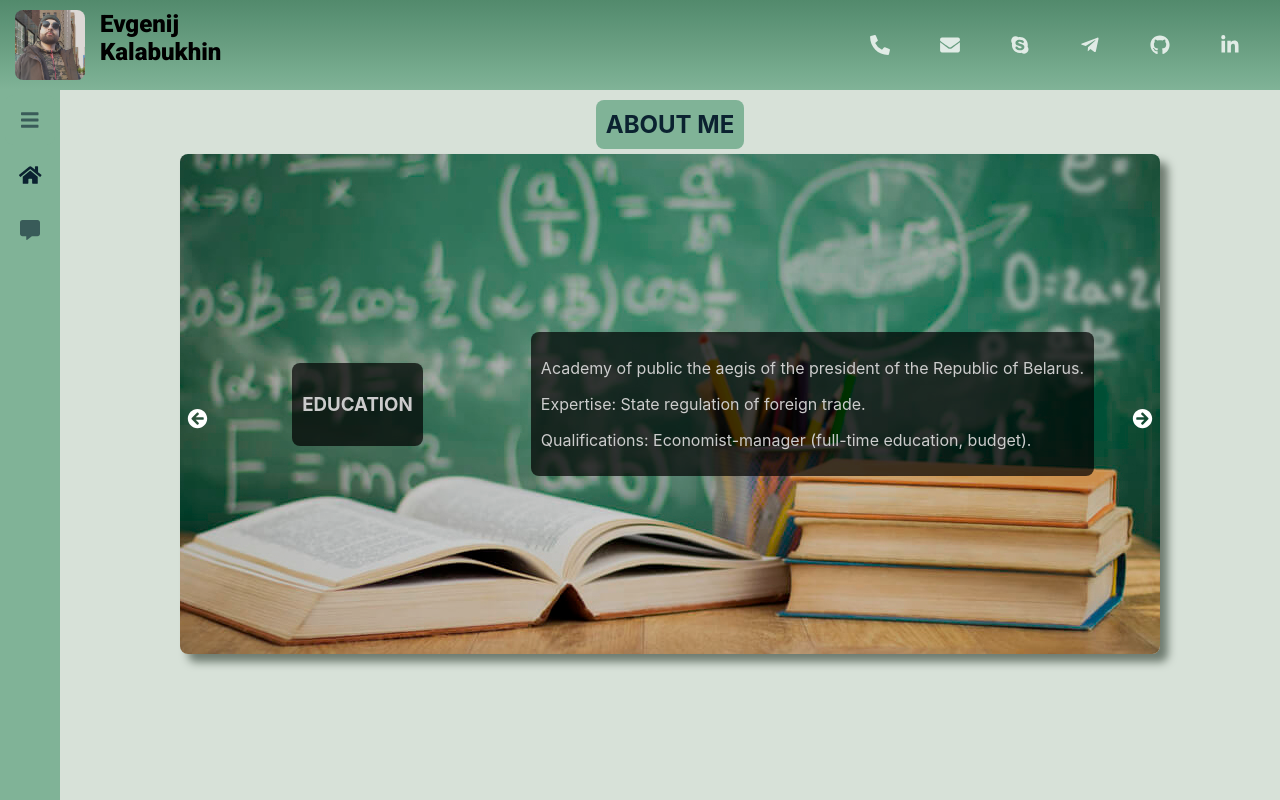
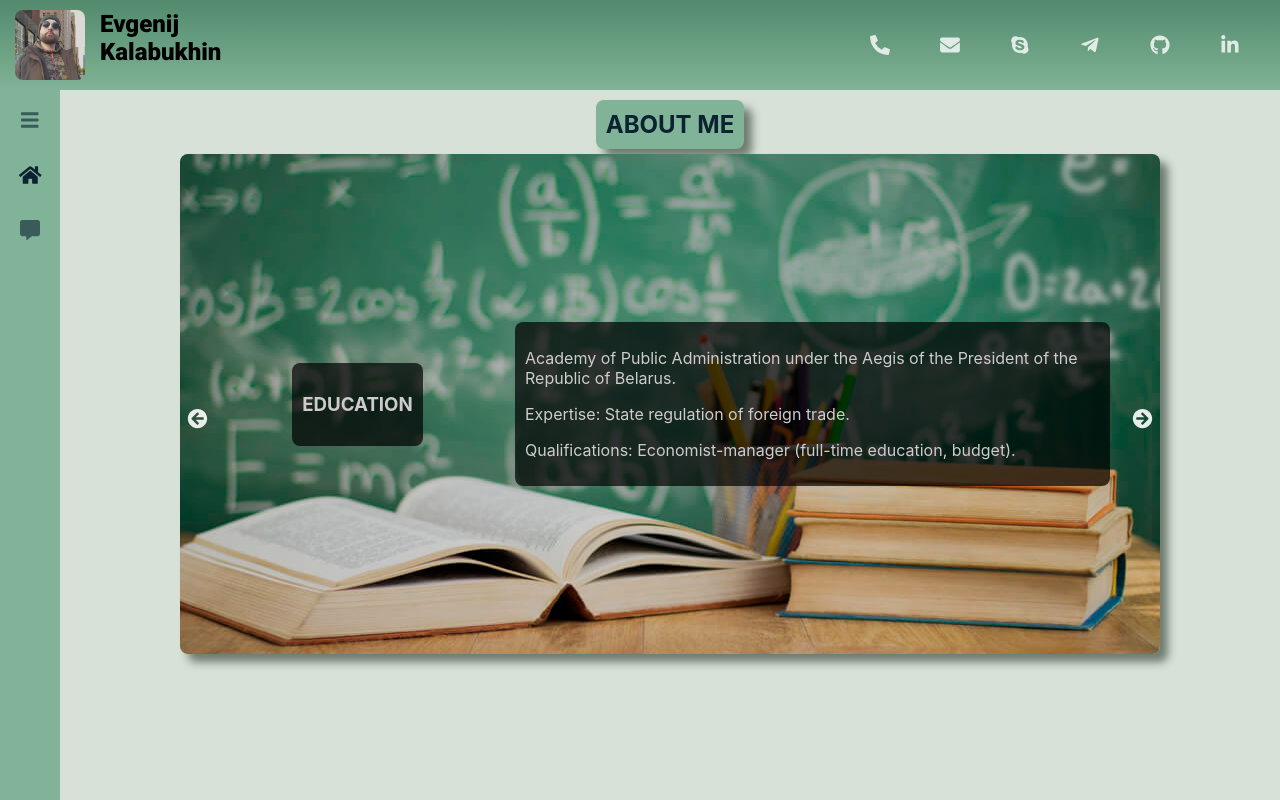
Before and after one commit to EK-machine/promo, a React (Create React App) app: page /main/home in a window 1280 px wide. Built offline with nearby package versions, Linux system fonts and the light colour scheme.

Commit message:
made cleaner array iterration

```diff
--- a/src/components/Carousel.jsx
+++ b/src/components/Carousel.jsx
@@ -10,60 +10,61 @@ const carouselArr = [
   {
     class: 'carousel__item carousel__education-container',
     title: 'education',
-    textLineOne:
-      // eslint-disable-next-line max-len
-      'Academy of public the aegis of the president of the Republic of Belarus.',
-    textLineTwo: 'Expertise: State regulation of foreign trade.',
-    textLineThree:
+    text: [
+      `Academy of Public Administration under the Aegis of the
+    President of the Republic of Belarus.`,
+      'Expertise: State regulation of foreign trade.',
       'Qualifications: Economist-manager (full-time education, budget).',
+    ],
   },
 
   {
     class: 'carousel__item carousel__summary-container',
     title: 'summary',
-    textLineOne:
-      // eslint-disable-next-line max-len
-      'More then 9 years of developing and managing complex transport and logistics projects.',
-    textLineTwo:
-      // eslint-disable-next-line max-len
-      'Implementation of project solutions in the field of oversized cargo transportation.',
-    textLineThree: '6 years of sales and purchasing experiance.',
-    textLineFour:
-      // eslint-disable-next-line max-len
-      'Interested in frontend engineering, started to study frontend software development.',
+    text: [
+      `More than 9 years of developing and managing complex
+    transport and logistics projects.`,
+      `Implementation of project solutions in the field of
+    oversized cargo transportation.`,
+      '6 years of sales and purchasing experience.',
+      `Interested in frontend engineering, started to study
+    frontend software development.`,
+    ],
   },
-
   {
     class: 'carousel__item carousel__languages-container',
     title: 'languages',
-    textLineOne: 'Belarusian - Native.',
-    textLineTwo: 'Russian - Native.',
-    textLineThree: 'English - Fluent.',
-    textLineFour: 'German - Intermediate',
+    text: [
+      'Belarusian - Native.',
+      'Russian - Native.',
+      'English - Fluent.',
+      'German - Intermediate',
+    ],
   },
-
   {
     class: 'carousel__item carousel__qualities-container',
     title: 'personal qualities',
-    textLineOne: 'Responsible.',
-    textLineTwo: 'Curiosity and ability to learn quick.',
-    textLineThree: 'Communicative.',
-    textLineFour: 'Stress stable.',
-    textLineFive: 'Organized.',
-    textLineSix: 'Flexible.',
-    textLineSeven: 'Accurate.',
-    textLineEight: 'Critical thinking.',
+    text: [
+      'Responsible.',
+      'Curious and quick-learning.',
+      'Communicative.',
+      'Stress stable.',
+      'Organized.',
+      'Flexible.',
+      'Accurate.',
+      'Critical thinking.',
+    ],
   },
-
   {
     class: 'carousel__item carousel__skills-container',
     title: 'skills',
-    textLineOne: 'HTML.',
-    textLineTwo: 'CSS.',
-    textLineThree: 'JavaScript.',
-    textLineFour: 'REACT.',
+    text: ['HTML.', 'CSS.', 'JavaScript.', 'REACT.'],
   },
 ];
+
+const RIGHT_KEY_CODE = 39;
+
+const LEFT_KEY_CODE = 37;
 
 function Carousel() {
   const [isCurrent, setIsCurrent] = useState(0);
@@ -78,13 +79,13 @@ function Carousel() {
     return () => window.removeEventListener('keydown', previousSlideOnKey);
   }, [isCurrent]);
 
-  function nextSlide() {
+  const nextSlide = () => {
     setIsCurrent(isCurrent === carouselArr.length - 1 ? 0 : isCurrent + 1);
-  }
+  };
 
-  function previousSlide() {
+  const previousSlide = () => {
     setIsCurrent(isCurrent === 0 ? carouselArr.length - 1 : isCurrent - 1);
-  }
+  };
 
   const nextSlideOnKey = (e) => {
     if (e.keyCode === RIGHT_KEY_CODE) {
@@ -97,10 +98,6 @@ function Carousel() {
       previousSlide();
     }
   };
-
-  const RIGHT_KEY_CODE = 39;
-
-  const LEFT_KEY_CODE = 37;
 
   return (
     <div className="carousel__container" onWheel={nextSlide}>
@@ -129,14 +126,11 @@ function Carousel() {
                     : 'carousel__text-background_unvisible'
                 }
               >
-                <p className="carousel__text">{slide.textLineOne}</p>
-                <p className="carousel__text">{slide.textLineTwo}</p>
-                <p className="carousel__text">{slide.textLineThree}</p>
-                <p className="carousel__text">{slide.textLineFour}</p>
-                <p className="carousel__text">{slide.textLineFive}</p>
-                <p className="carousel__text">{slide.textLineSix}</p>
-                <p className="carousel__text">{slide.textLineSeven}</p>
-                <p className="carousel__text">{slide.textLineEight}</p>
+                {slide.text.map((textString, ind) => (
+                  <p className="carousel__text" key={textString[ind]}>
+                    {textString}
+                  </p>
+                ))}
               </div>
             </div>
           </div>
--- a/src/components/carousel.css
+++ b/src/components/carousel.css
@@ -121,6 +121,7 @@
   font-size: 25px;
   transform: scale(0.8);
   transition: transform 0.2s ease-in-out;
+  opacity: 0.9;
 }
 .carousel__right-arrow {
   position: absolute;
@@ -130,12 +131,14 @@
   font-size: 25px;
   transform: scale(0.8);
   transition: transform 0.2s ease-in-out;
+  opacity: 0.9;
 }
 
 .carousel__left-arrow:hover,
 .carousel__right-arrow:hover {
   transform: scale(1);
   transition: transform 0.2s ease-in-out;
+  opacity: 1;
 }
 
 @media only screen and (max-width: 480px) {
--- a/src/pages/homepage.css
+++ b/src/pages/homepage.css
@@ -23,6 +23,7 @@
   display: inline-block;
   border-radius: 8px;
   margin-bottom: 5px;
+  box-shadow: 8px 8px 8px 0px rgba(7, 24, 9, 0.5);
 }
 
 .home__title {
```
